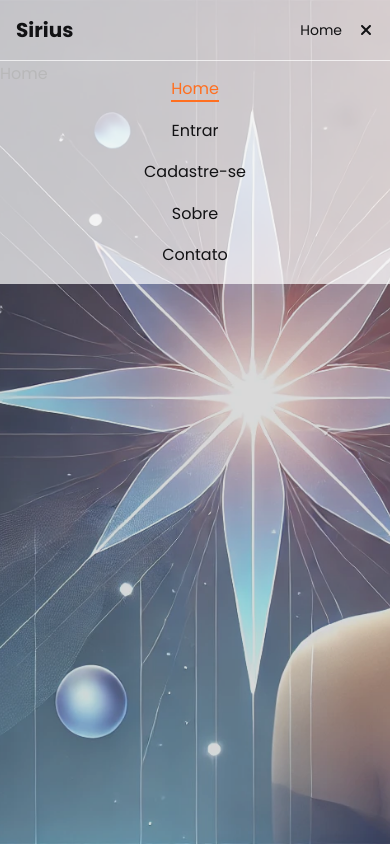
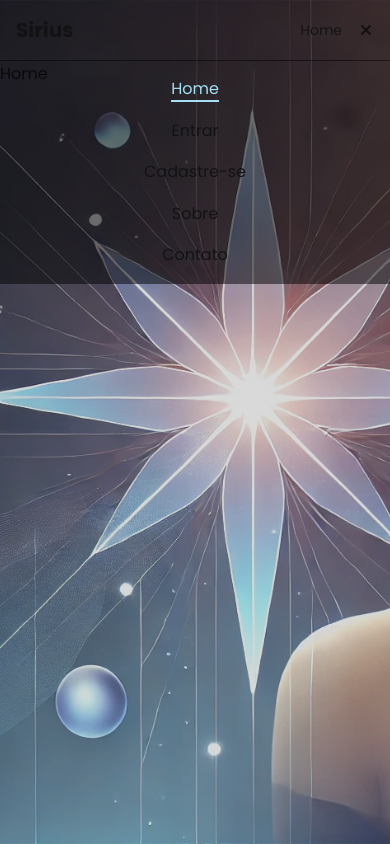
Before and after one commit to Italosm/sirius, a Next.js app: page / in a window 390 px wide. Both pictures are taken after a click on the button 366 px from the left and 30 px from the top of the page. Built offline with nearby package versions, Linux system fonts and the light colour scheme.

Commit message:
refactor: componente mobile nav item removido.

```diff
--- a/src/app/globals.css
+++ b/src/app/globals.css
@@ -1,6 +1,6 @@
 @import 'tailwindcss';
 
-@theme {
+@theme inline {
   --color-white: #ffffff;
   --color-black: #000;
 
--- a/src/components/MobileNavItem/index.tsx
+++ /dev/null
@@ -1,20 +0,0 @@
-import Link from 'next/link';
-import { NavItemProps } from '@/components/NavItem';
-
-interface MobileNavItemProps extends NavItemProps {
-  onItemClick: () => void;
-}
-
-export function MobileNavItem(props: MobileNavItemProps) {
-  return (
-    <li onClick={props.onItemClick}>
-      <Link
-        className={`relative ${props.isActive ? 'text-accent' : 'hover:text-accent'} after:bg-accent pb-0.5 no-underline after:absolute after:bottom-0 after:left-0 after:h-0.5 after:w-full after:content-[''] ${props.isActive ? 'after:scale-x-100' : 'after:scale-x-0'} `}
-        href={props.url}
-        target={props.newTab ? '_blank' : '_self'}
-      >
-        {props.label}
-      </Link>
-    </li>
-  );
-}
--- a/src/components/NavItem/index.tsx
+++ b/src/components/NavItem/index.tsx
@@ -5,11 +5,12 @@ export interface NavItemProps {
   label: string;
   isActive?: boolean;
   newTab?: boolean;
+  onItemClick?: () => void;
 }
 
 export function NavItem(props: NavItemProps) {
   return (
-    <li>
+    <li onClick={props.onItemClick}>
       <Link
         className={`relative ${props.isActive ? 'text-accent' : 'hover:text-accent'} after:bg-accent pb-0.5 no-underline after:absolute after:bottom-0 after:left-0 after:h-0.5 after:w-full after:transition-all after:duration-300 after:ease-in-out after:content-[''] ${props.isActive ? 'after:scale-x-100' : 'after:scale-x-0'} `}
         href={props.url}
--- a/src/components/Navbar/index.tsx
+++ b/src/components/Navbar/index.tsx
@@ -1,6 +1,5 @@
 'use client';
 import { NavItem, NavItemProps } from '@/components/NavItem';
-import { MobileNavItem } from '@/components/MobileNavItem';
 import Link from 'next/link';
 import { FaBars, FaXmark } from 'react-icons/fa6';
 import { usePathname } from 'next/navigation';
@@ -93,7 +92,7 @@ export function Navbar() {
           } bg-overlay absolute top-15 left-0 z-10 w-full list-none flex-col gap-4 py-4 md:hidden`}
         >
           {items.map((item, index) => (
-            <MobileNavItem
+            <NavItem
               url={item.url}
               label={item.label}
               key={index}
```
